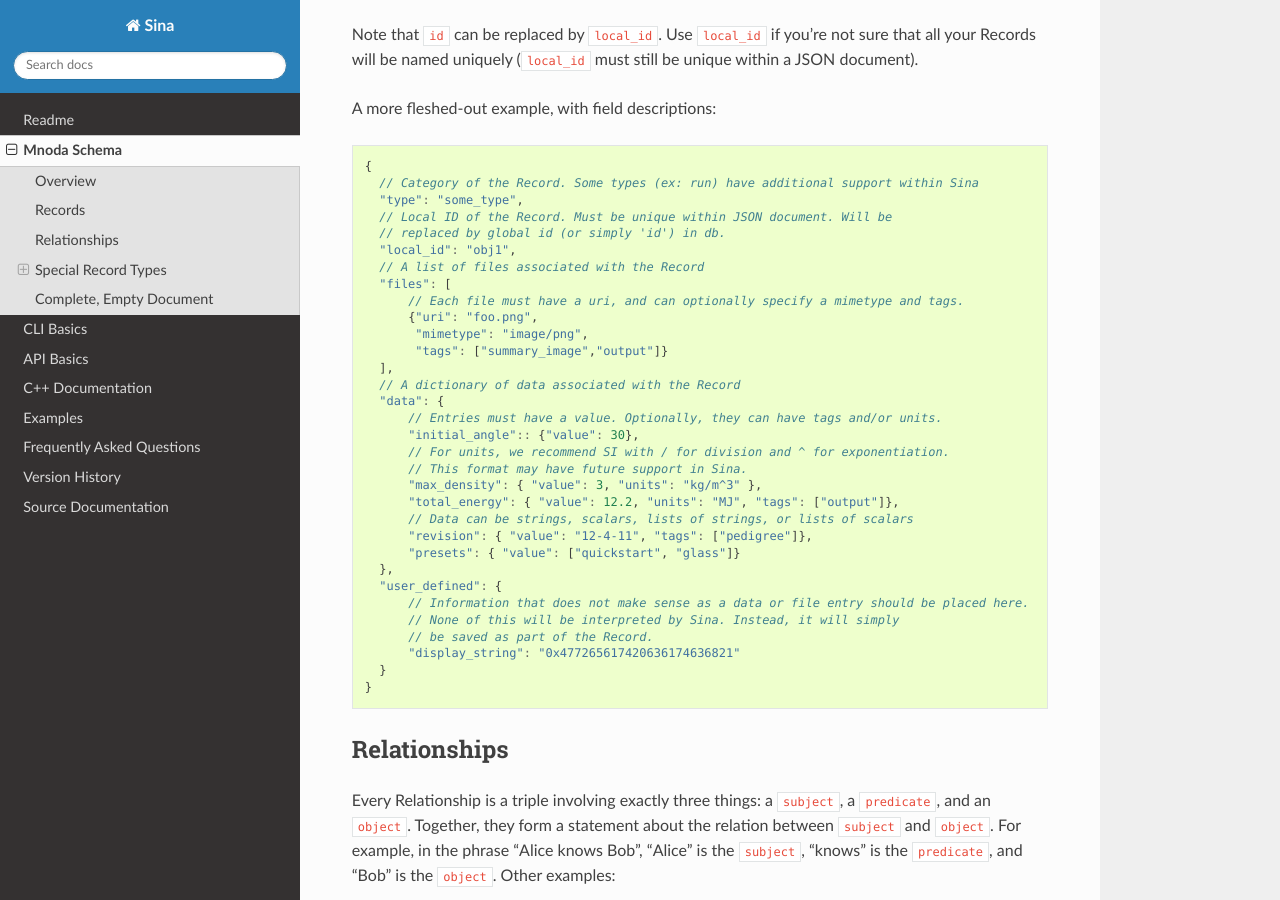
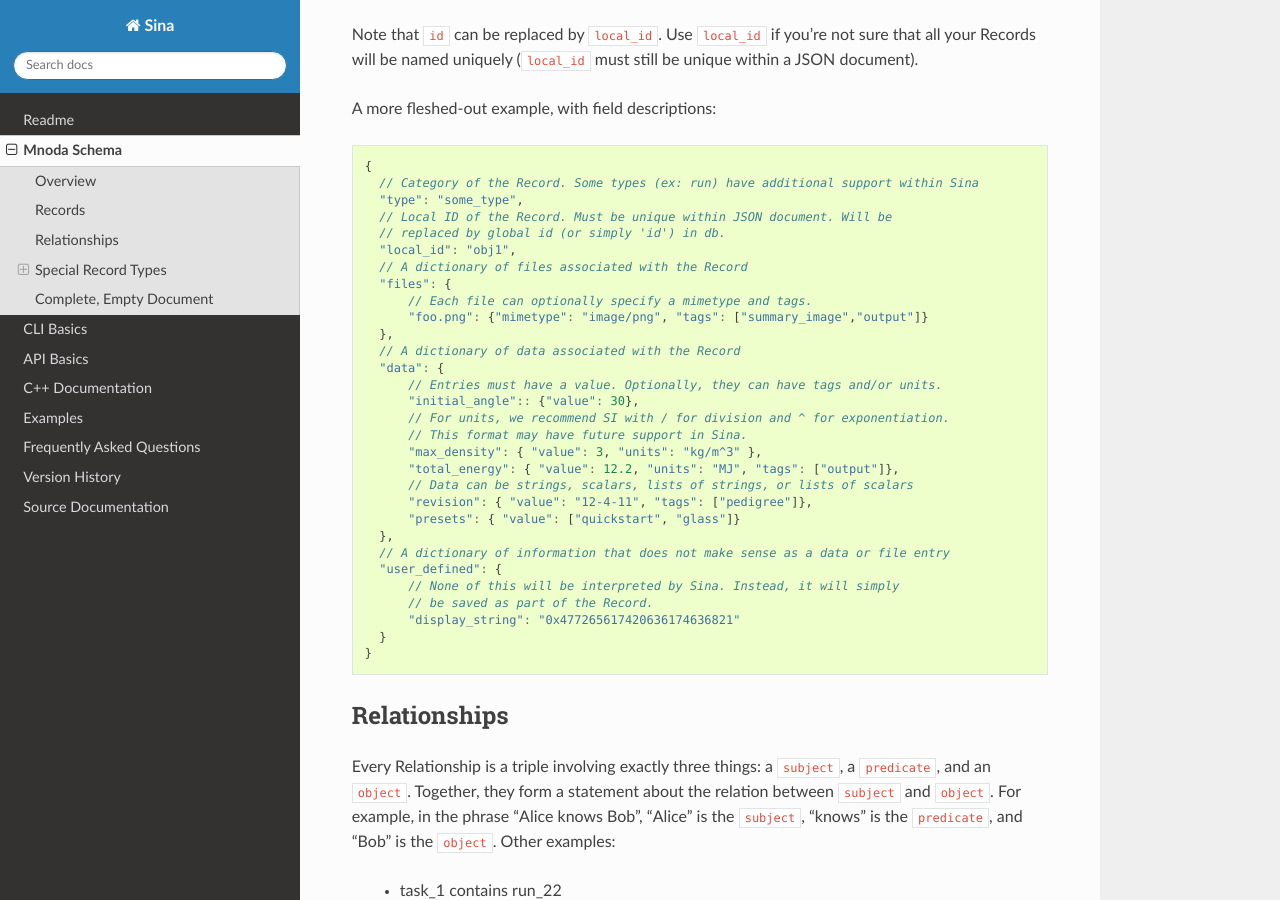
Before and after one commit to LLNL/Sina, a Sphinx documentation site: the page built from python/docs/source/mnoda.rst, in a window 1280 px wide and 900 px high, scrolled down 701 px. Built offline with Sphinx 7.4.7 and the Read the Docs theme 2.0.0, drawn with Linux system fonts in a browser that asks for light colours; pages that are not in the unit, such as notebooks, are missing from menus; the version number could not be read and is left out.

Commit message:
SIBO-824: Enforce that user_defined must be a dictionary if present

```diff
--- a/mnoda.json
+++ b/mnoda.json
@@ -5,6 +5,10 @@
     "description" : "Mnoda schema for simulation data",
     "type" : "object",
     "definitions" : {
+      "userDefDict" : {
+          "description": "Dictionary of additional misc. values not belonging elsewhere.",
+          "type": "object"
+        },
         "fileDict" : {
             "description": "Dictionary of files associated with Record",
             "type": "object",
@@ -63,7 +67,7 @@
             "properties": {
                 "files": { "$ref": "#/definitions/fileDict" },
                 "data": { "$ref": "#/definitions/dataDict" },
-                "user_defined": {}
+                "user_defined": { "$ref": "#/definitions/userDefDict"}
             }
         },
         "recordIdType" : {
--- a/python/docs/source/mnoda.rst
+++ b/python/docs/source/mnoda.rst
@@ -49,13 +49,11 @@ A more fleshed-out example, with field descriptions:
       // Local ID of the Record. Must be unique within JSON document. Will be
       // replaced by global id (or simply 'id') in db.
       "local_id": "obj1",
-      // A list of files associated with the Record
-      "files": [
-          // Each file must have a uri, and can optionally specify a mimetype and tags.
-          {"uri": "foo.png",
-           "mimetype": "image/png",
-           "tags": ["summary_image","output"]}
-      ],
+      // A dictionary of files associated with the Record
+      "files": {
+          // Each file can optionally specify a mimetype and tags.
+          "foo.png": {"mimetype": "image/png", "tags": ["summary_image","output"]}
+      },
       // A dictionary of data associated with the Record
       "data": {
           // Entries must have a value. Optionally, they can have tags and/or units.
@@ -68,8 +66,8 @@ A more fleshed-out example, with field descriptions:
           "revision": { "value": "12-4-11", "tags": ["pedigree"]},
           "presets": { "value": ["quickstart", "glass"]}
       },
+      // A dictionary of information that does not make sense as a data or file entry
       "user_defined": {
-          // Information that does not make sense as a data or file entry should be placed here.
           // None of this will be interpreted by Sina. Instead, it will simply
           // be saved as part of the Record.
           "display_string": "0x477265617420636174636821"
@@ -185,9 +183,9 @@ actual name of the datum (such as "density" or "max_volume").
         {
           "type": "",
           "local_id": "",
-          "files": [
-              {"uri": "", "mimetype": "", "tags": []}
-          ],
+          "files": {
+              "uri": {"mimetype": "", "tags": []}
+          },
           "data": {
               "datum_name": {"value": [], "units": "", "tags": []}
           },
```
Also changed, not shown: 3 other files.
